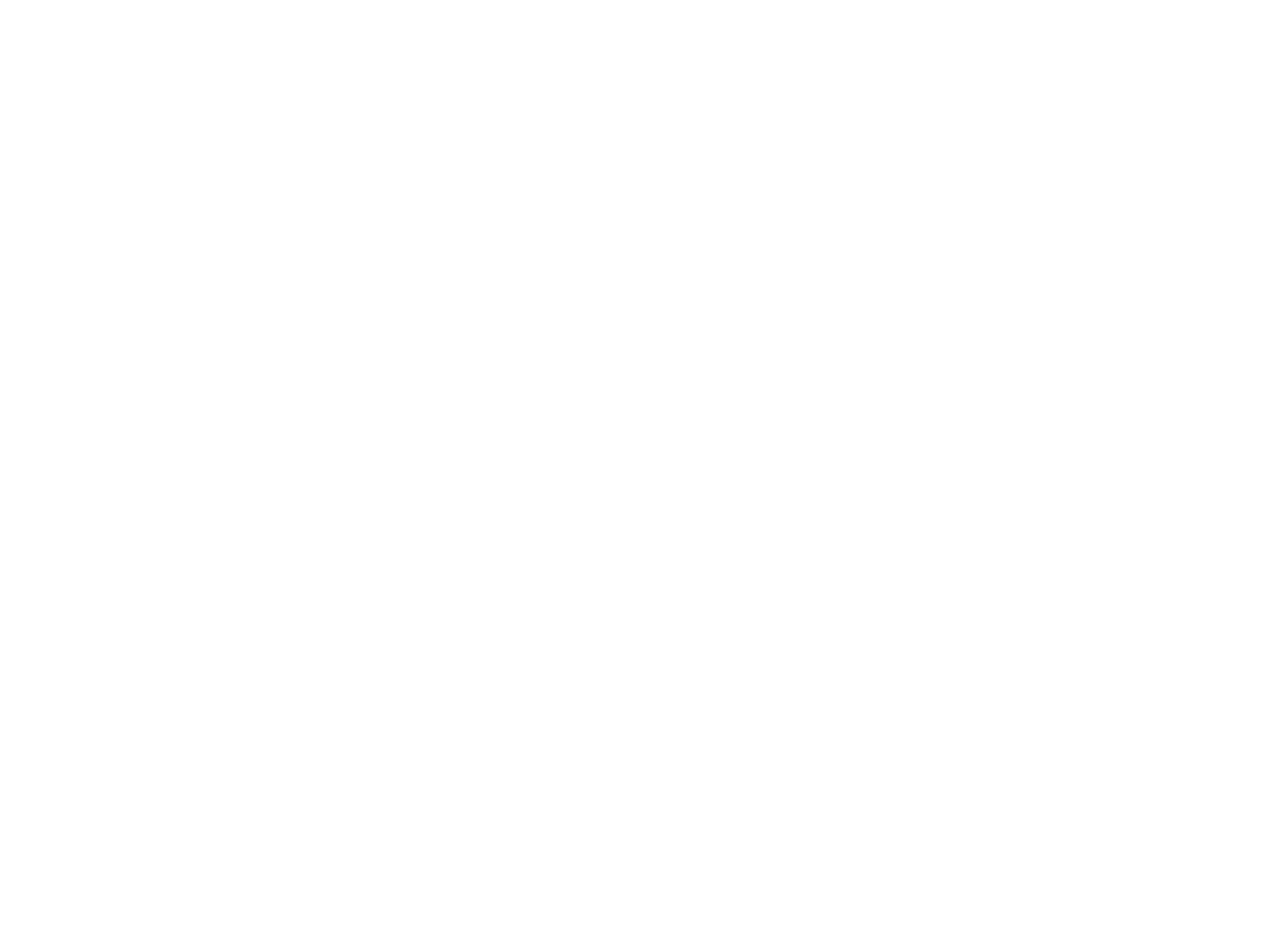
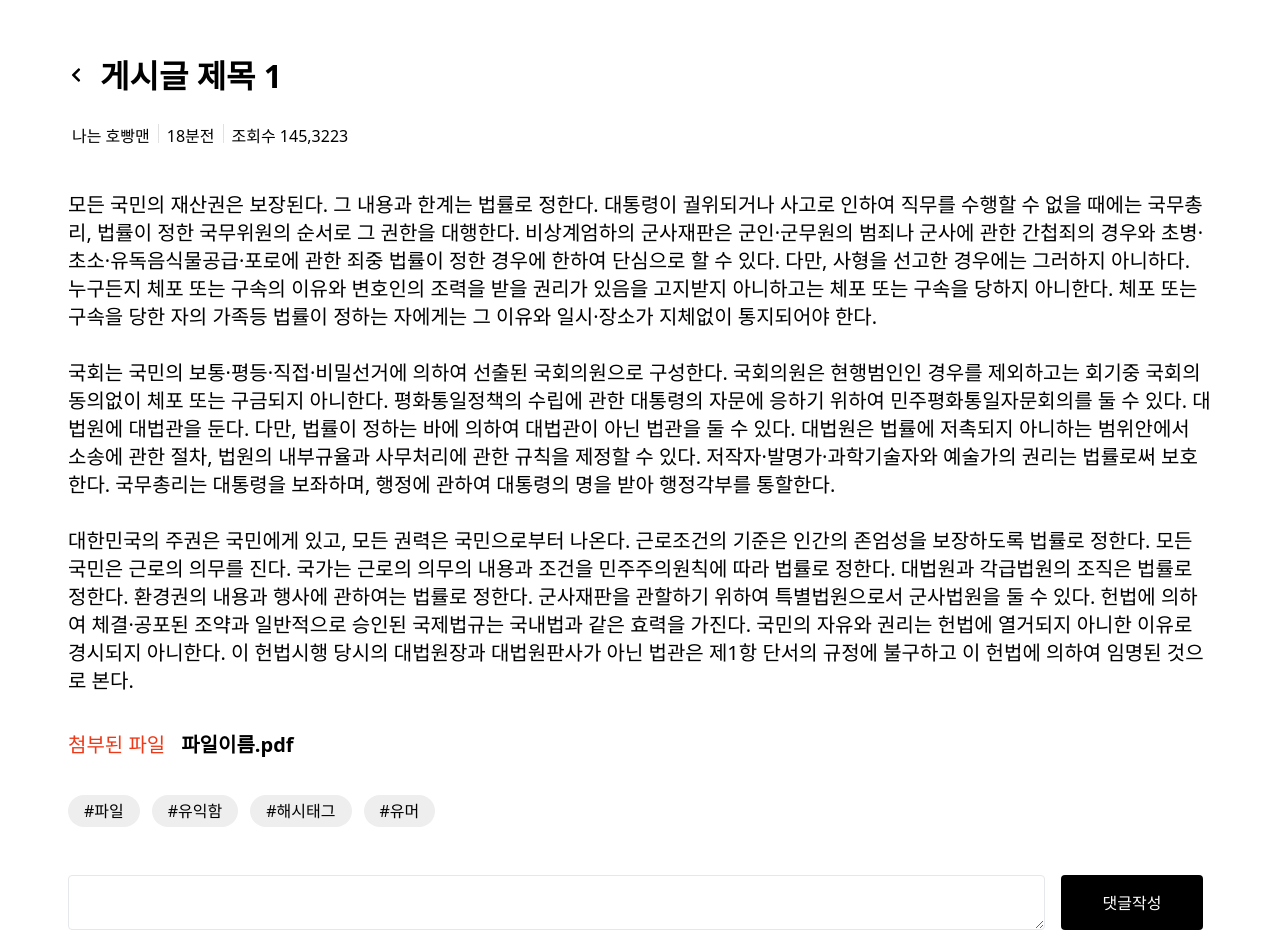
Before and after one commit to jkea1/Weird-Sector, a React (Create React App) app in the folder Frontend/weird-sector/: page /post/1 in a window 1280 px wide. Shown: the part 160-1097 px from the top of the page. Before the commit the page ends 800 px from the top, so only its background shows below. Built offline with nearby package versions, Linux system fonts and the light colour scheme.

Commit message:
feat: Post 페이지 UI 생성

```diff
--- a/Frontend/weird-sector/src/pages/Post/Post.tsx
+++ b/Frontend/weird-sector/src/pages/Post/Post.tsx
@@ -1,3 +1,85 @@
+import { FaChevronLeft } from 'react-icons/fa'
+import CommentButton from '../../components/domain/post/CommentButton'
+import CommentList from '../../components/domain/post/CommentList'
+import HashTag from '../../components/domain/post/HashTag'
+
+// const tmpPostDetail = {
+
+// }
+
 export default function Post() {
-  return <div>Post</div>
+  return (
+    <div className='my-0 py-[100px] w-[1144px] mx-auto flex flex-col justify-center relative top-[88px]'>
+      <header className='mb-11 flex flex-col'>
+        <div className='flex gap-x-4 mb-[20px]'>
+          <FaChevronLeft className='relative top-[15px]' />
+          <h1 className='text-[32px] font-bold'>게시글 제목 1</h1>
+        </div>
+        <div className='flex align-center gap-x-2 text-base h-[27px] p-1'>
+          <div>나는 호빵맨</div>
+          <div className='border-x-[1px] border-[#E1E1E1] px-2'>18분전</div>
+          <div>조회수 145,3223</div>
+        </div>
+      </header>
+      <main>
+        <section className='mb-4'>
+          <p className='text-xl'>
+            모든 국민의 재산권은 보장된다. 그 내용과 한계는 법률로 정한다.
+            대통령이 궐위되거나 사고로 인하여 직무를 수행할 수 없을 때에는
+            국무총리, 법률이 정한 국무위원의 순서로 그 권한을 대행한다.
+            비상계엄하의 군사재판은 군인·군무원의 범죄나 군사에 관한 간첩죄의
+            경우와 초병·초소·유독음식물공급·포로에 관한 죄중 법률이 정한 경우에
+            한하여 단심으로 할 수 있다. 다만, 사형을 선고한 경우에는 그러하지
+            아니하다. 누구든지 체포 또는 구속의 이유와 변호인의 조력을 받을
+            권리가 있음을 고지받지 아니하고는 체포 또는 구속을 당하지 아니한다.
+            체포 또는 구속을 당한 자의 가족등 법률이 정하는 자에게는 그 이유와
+            일시·장소가 지체없이 통지되어야 한다.
+            <br />
+            <br />
+            국회는 국민의 보통·평등·직접·비밀선거에 의하여 선출된 국회의원으로
+            구성한다. 국회의원은 현행범인인 경우를 제외하고는 회기중 국회의
+            동의없이 체포 또는 구금되지 아니한다. 평화통일정책의 수립에 관한
+            대통령의 자문에 응하기 위하여 민주평화통일자문회의를 둘 수 있다.
+            대법원에 대법관을 둔다. 다만, 법률이 정하는 바에 의하여 대법관이
+            아닌 법관을 둘 수 있다. 대법원은 법률에 저촉되지 아니하는 범위안에서
+            소송에 관한 절차, 법원의 내부규율과 사무처리에 관한 규칙을 제정할 수
+            있다. 저작자·발명가·과학기술자와 예술가의 권리는 법률로써 보호한다.
+            국무총리는 대통령을 보좌하며, 행정에 관하여 대통령의 명을 받아
+            행정각부를 통할한다.
+            <br />
+            <br />
+            대한민국의 주권은 국민에게 있고, 모든 권력은 국민으로부터 나온다.
+            근로조건의 기준은 인간의 존엄성을 보장하도록 법률로 정한다. 모든
+            국민은 근로의 의무를 진다. 국가는 근로의 의무의 내용과 조건을
+            민주주의원칙에 따라 법률로 정한다. 대법원과 각급법원의 조직은 법률로
+            정한다. 환경권의 내용과 행사에 관하여는 법률로 정한다. 군사재판을
+            관할하기 위하여 특별법원으로서 군사법원을 둘 수 있다. 헌법에 의하여
+            체결·공포된 조약과 일반적으로 승인된 국제법규는 국내법과 같은 효력을
+            가진다. 국민의 자유와 권리는 헌법에 열거되지 아니한 이유로 경시되지
+            아니한다. 이 헌법시행 당시의 대법원장과 대법원판사가 아닌 법관은
+            제1항 단서의 규정에 불구하고 이 헌법에 의하여 임명된 것으로 본다.
+          </p>
+        </section>
+        <section className='flex py-5 gap-x-4 '>
+          <h2 className='text-xl font-normal text-main-orange'>첨부된 파일</h2>
+          <div className='font-bold text-xl'>파일이름.pdf</div>
+        </section>
+        <section className='my-4'>
+          <div className='flex space-x-3'>
+            <HashTag>파일</HashTag>
+            <HashTag>유익함</HashTag>
+            <HashTag>해시태그</HashTag>
+            <HashTag>유머</HashTag>
+          </div>
+        </section>
+        <section className='flex gap-x-4 py-[32px] mb-2'>
+          <textarea className='w-[977px] h-[55px] p-3 border rounded mb-2 text-xl'></textarea>
+          <CommentButton />
+        </section>
+        <section className=''>
+          <CommentList />
+        </section>
+      </main>
+    </div>
+  )
 }
```
